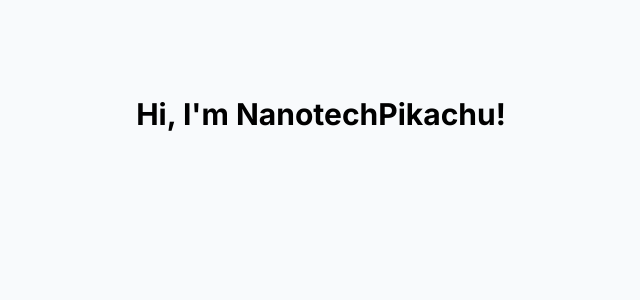
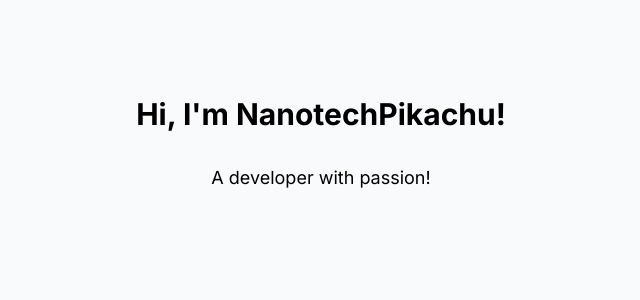
Before and after one commit to NanotechPikachu/Portfolio, a Next.js app: page / in a window 1280 px wide. Shown: the top 300 px of the page, without its empty margins (319-959 px from the left). Built offline with nearby package versions, Linux system fonts and the light colour scheme.

Commit message:
Update page.js

```diff
--- a/src/app/page.js
+++ b/src/app/page.js
@@ -3,6 +3,7 @@ export default function Home() {
     <>
     <div className="ml-4 mr-4 mt-24">
     <h1 className="font-bold text-center text-2xl md:text-3xl dark:text-white text-black mb-8">Hi, I&apos;m NanotechPikachu!</h1>
+    <p className="text-base dark:text-white text-black md:text-lg text-center">A developer with passion!</p>
     </div>
     </>
   )
```
